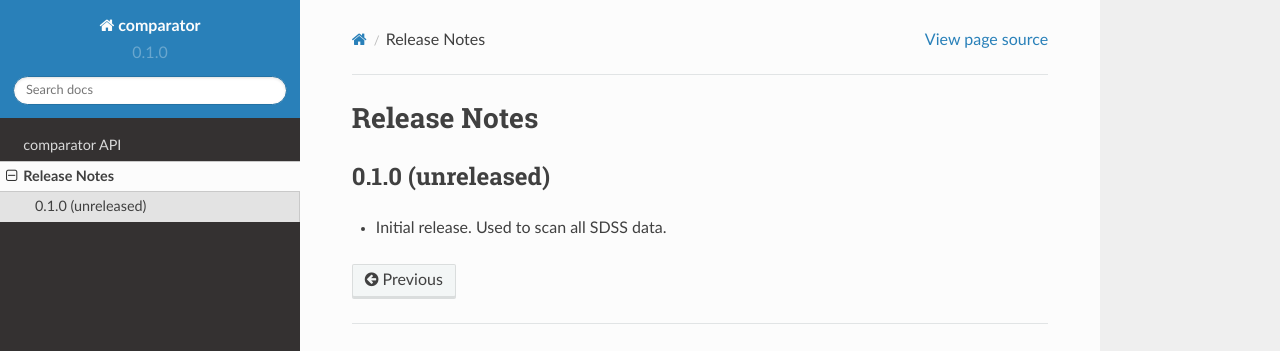
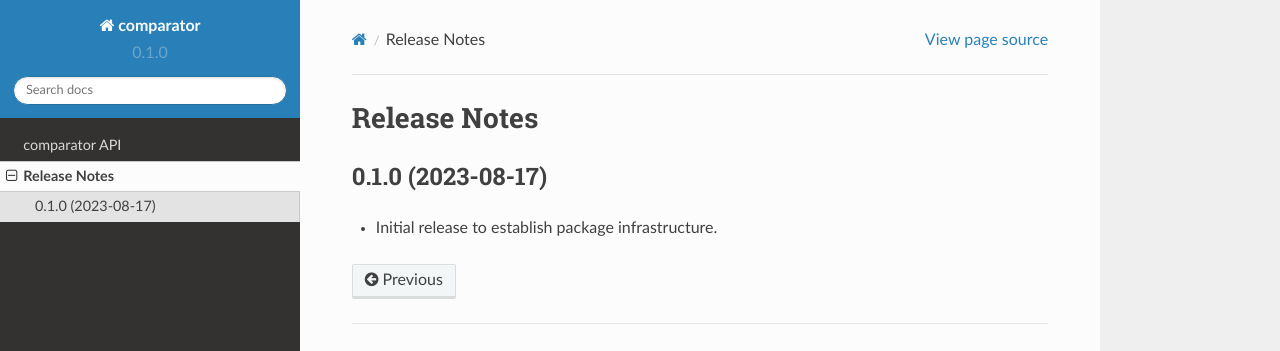
Before and after one commit to weaverba137/comparator, a Sphinx documentation site: the page built from doc/changes.rst, in a window 1280 px wide. Shown: the top 351 px of the page. Built offline with Sphinx 7.4.7 and the Read the Docs theme 2.0.0, drawn with Linux system fonts in a browser that asks for light colours.

Commit message:
update change log

```diff
--- a/doc/changes.rst
+++ b/doc/changes.rst
@@ -2,7 +2,7 @@
 Release Notes
 =============
 
-0.1.0 (unreleased)
+0.1.0 (2023-08-17)
 ------------------
 
-* Initial release.  Used to scan all SDSS data.
+* Initial release to establish package infrastructure.
```
